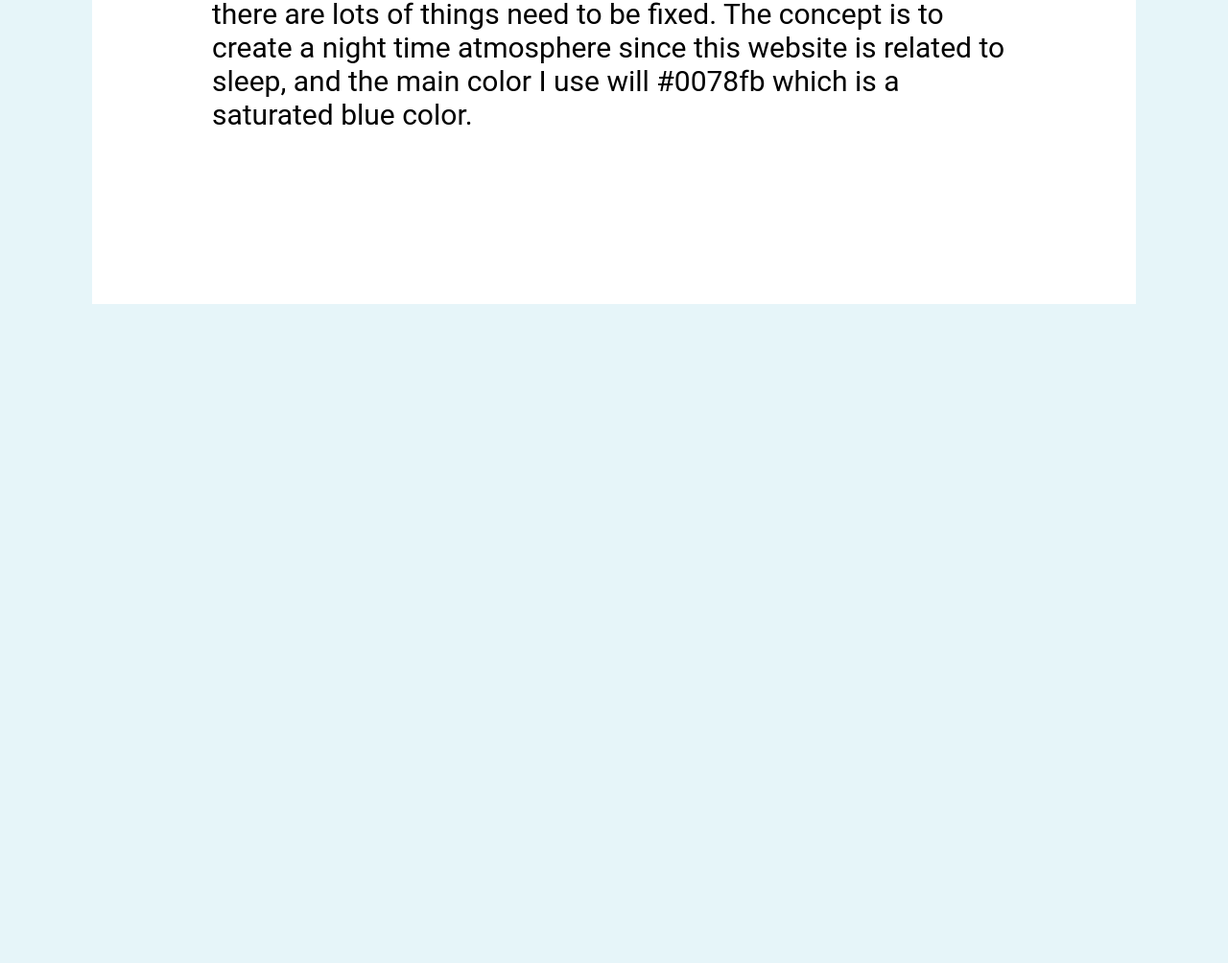
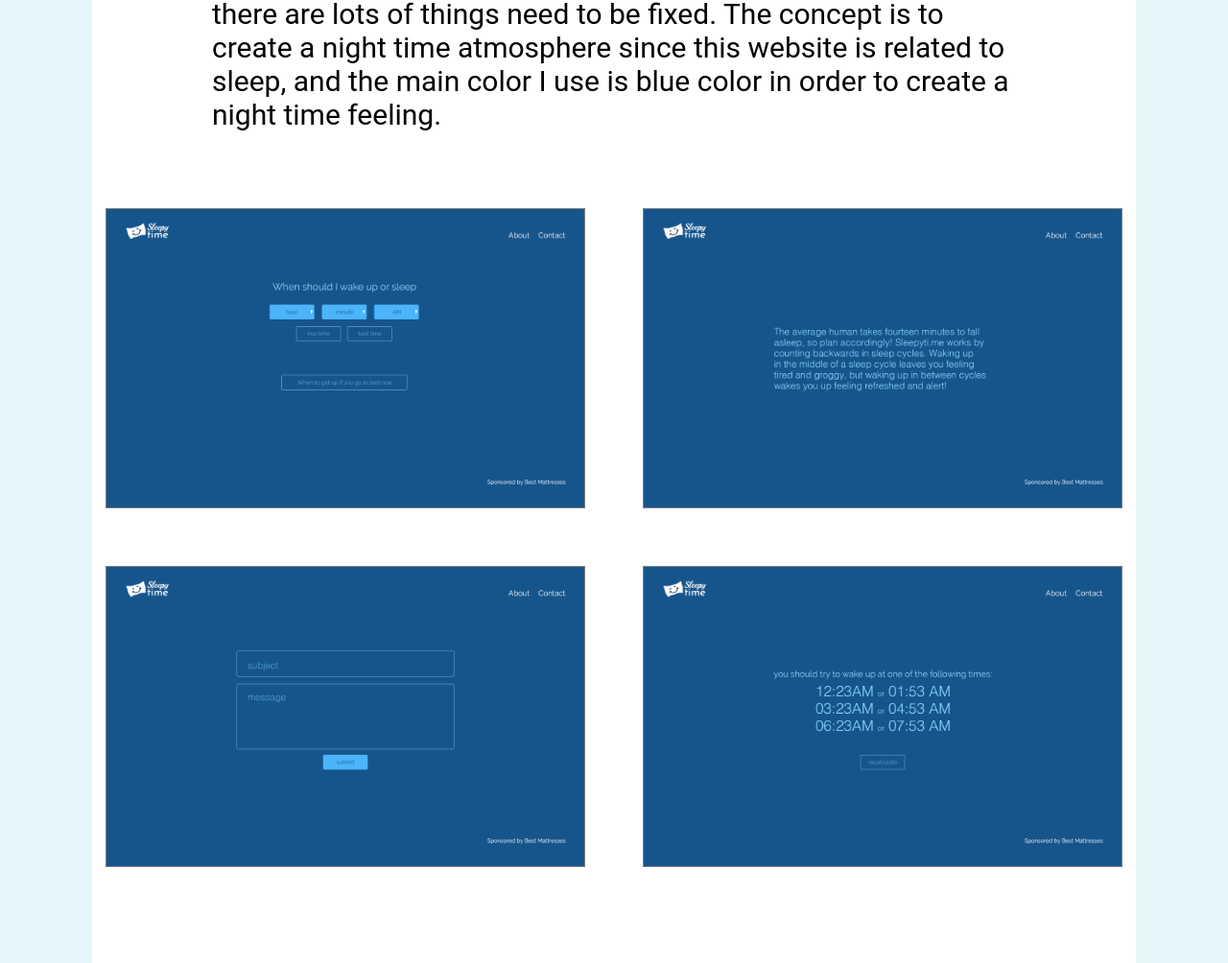
Before and after one commit to weichen11235/portfolio-sample-website, a plain HTML site: page artwork_pages/RGB_freeform.html in a window 1280 px wide. Shown: the part 228-1232 px from the top of the page at 96% size. Before the commit the page ends 800 px from the top, so only its background shows below. Drawn offline with Linux system fonts and the light colour scheme; a web font is replaced by a local one.

Commit message:
finish project5 styling

```diff
--- a/artwork_pages/RGB_freeform.html
+++ b/artwork_pages/RGB_freeform.html
@@ -20,10 +20,13 @@
       <h1 class="heading">RGB Freeform</h1>
       <p class="text">
       For this project, I will redesign a website called <a class="accent" href="https://sleepyti.me/" target="_blank">sleepyti.me</a>, there are
-      lots of things need to be fixed. The concept is to create a night time atmosphere since this website is related to sleep, and the main color I use will #0078fb which is a saturated blue color.
+      lots of things need to be fixed. The concept is to create a night time atmosphere since this website is related to sleep, and the main color I use is blue color in order to create a night time feeling.
       </p>
       <div class="artwork-img">
-
+        <img src="../img/web%20redesign/home.png" alt="home page">
+        <img src="../img/web%20redesign/about.png" alt="about page">
+        <img src="../img/web%20redesign/contact.png" alt="contact page">
+        <img src="../img/web%20redesign/bed%20time.png" alt="calculate result page">
       </div>
     </div>
   </main>
--- a/css/artwork.css
+++ b/css/artwork.css
@@ -32,6 +32,9 @@ a{
 }
 .accent{
   color:var(--text-highlight);
+}
+.artwork-img img{
+  border:1px grey solid;
 }
 /* navigation */
 nav{
```
Also changed, not shown: artwork_pages/type_manipulation.html (+4 -9 lines), index.html (+1 -1 lines), img/web redesign/about.png (added), img/web redesign/bed time.png (added), img/web redesign/contact.png (added), img/web redesign/home.png (added), img/web redesign/home_mockup.jpg (added), img/web redesign/rise time.png (added).
